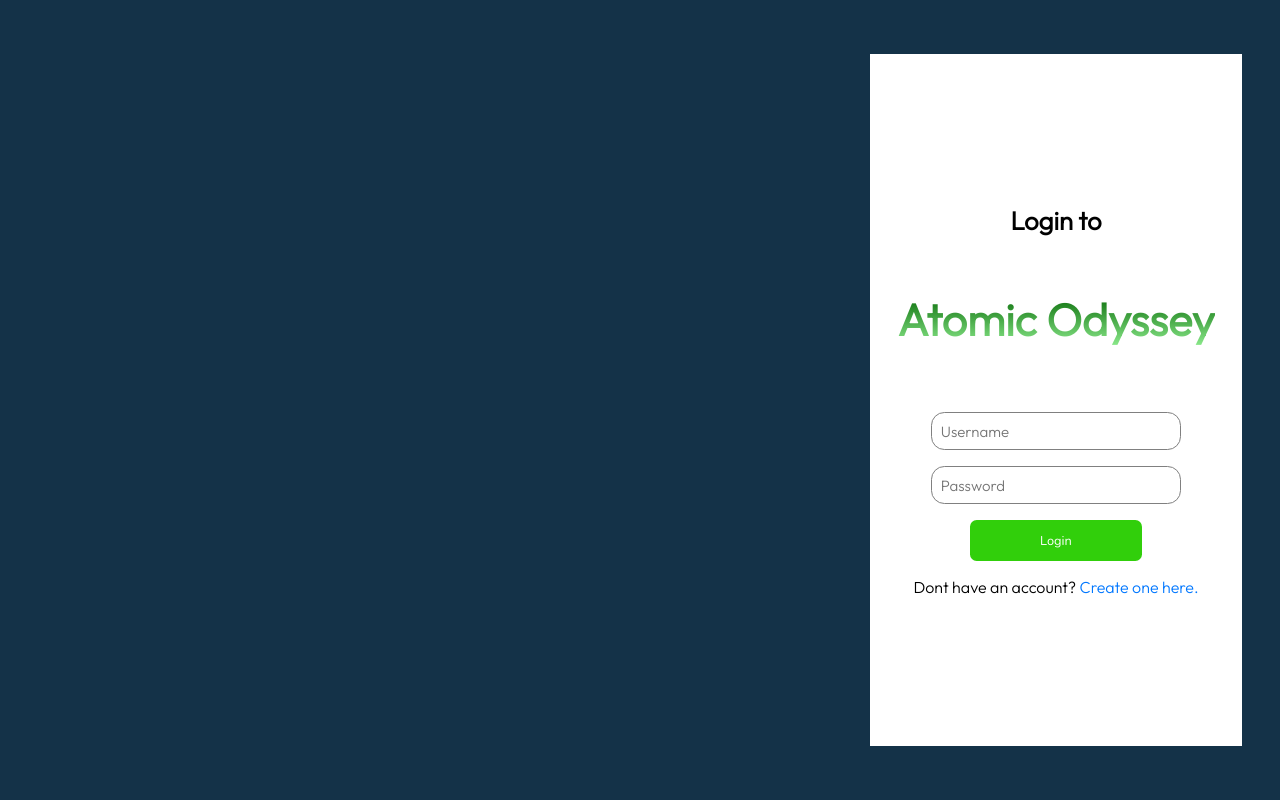
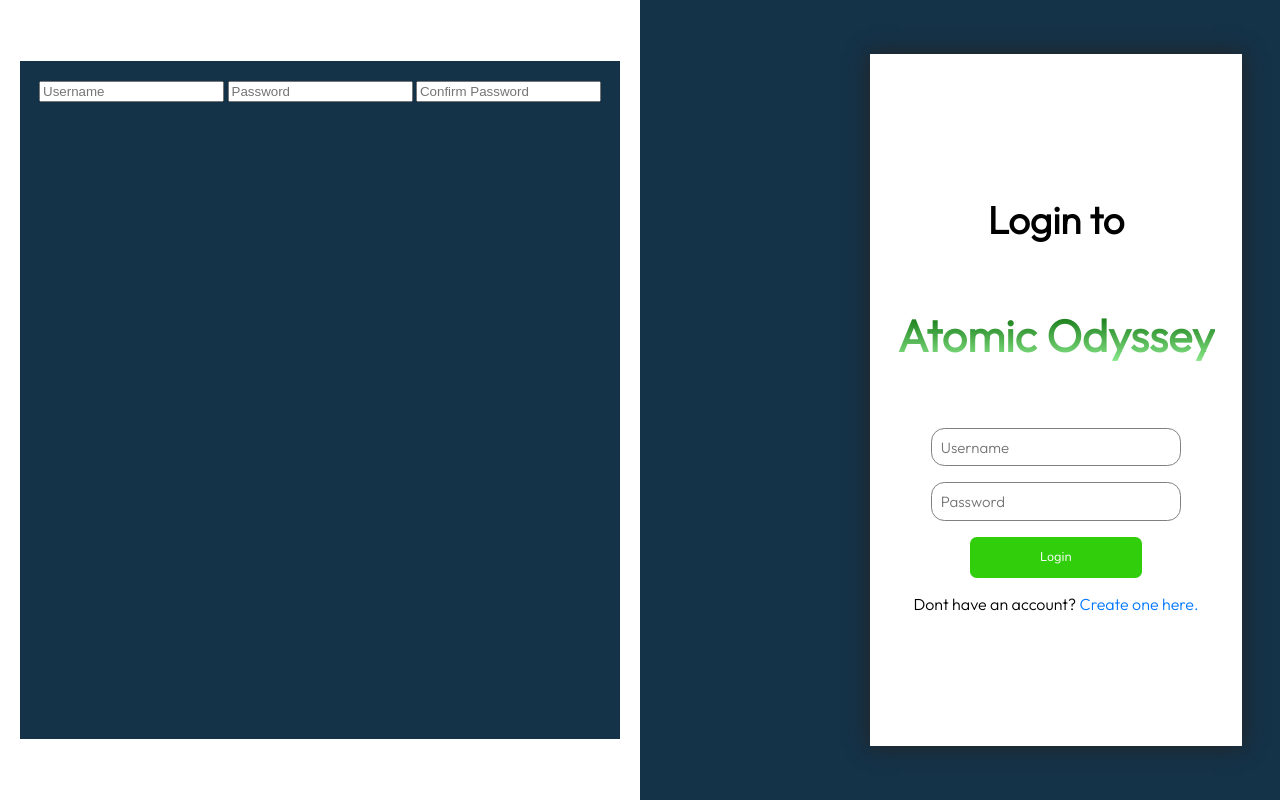
Before and after one commit to CompressedRar/TestTkinter, a Flask app: page /login in a window 1280 px wide. Run offline with Flask 3, Linux system fonts and the light colour scheme.

Commit message:
modified:   static/styles/home.css 	modified:   static/styles/login.css 	modified:   templates/index.html 	modified:   templates/login.html

```diff
--- a/static/styles/login.css
+++ b/static/styles/login.css
@@ -27,6 +27,7 @@ body {
     height: 80%;
     width: 50%;
     padding: 4%;
+    box-shadow: 0px 0px 20px 1px #252525;
 }
 .login-container__form {
     display: flex;
@@ -62,7 +63,7 @@ body {
 
 }
 .login-container__contents h1 {
-    font-size: 2vw;
+    font-size: 3vw;
 }
 .login-container__contents h2 {
     font-size: 3.5vw ;
@@ -78,3 +79,18 @@ body {
 .login-container__contents label:hover{
     text-decoration: underline  ;
 }
+.signup-container{
+    display: flex;
+    justify-content: center;
+    background-color: white;
+    align-items: center;
+    height: 100vh;
+    position: fixed;
+    width: 50%;
+}
+
+.signup-container__form{
+    background-color: #143248;
+    height: 80%;
+    padding: 3%;
+}
--- a/templates/index.html
+++ b/templates/index.html
@@ -25,7 +25,8 @@
 
     <main class="main-content">
         <div class = "heading-title">
-            <img src="{{ url_for('static', filename='styles/title.png') }}">
+            <h1>Atomic</h1>
+            <h1>Odyssey</h1>
         </div>
         <div class="main-desc">
             <hr>
--- a/templates/login.html
+++ b/templates/login.html
@@ -29,6 +29,15 @@
                 </p>
             </div>
         </div>
+        <div class = "signup-container">
+            <form class = "signup-container__form" method = "post">
+                <input type = "text" name = "signup-username" placeholder="Username">
+                <input type = "password" name = "signup-password" placeholder="Password">
+                <input type = "confirmpassword" name = "signup-confirmpassword" placeholder="Confirm Password">
+            </form>
+
+
+        </div>
 
     </body>
 </html>
```
Also changed, not shown: static/styles/home.css (+8 -1 lines).
